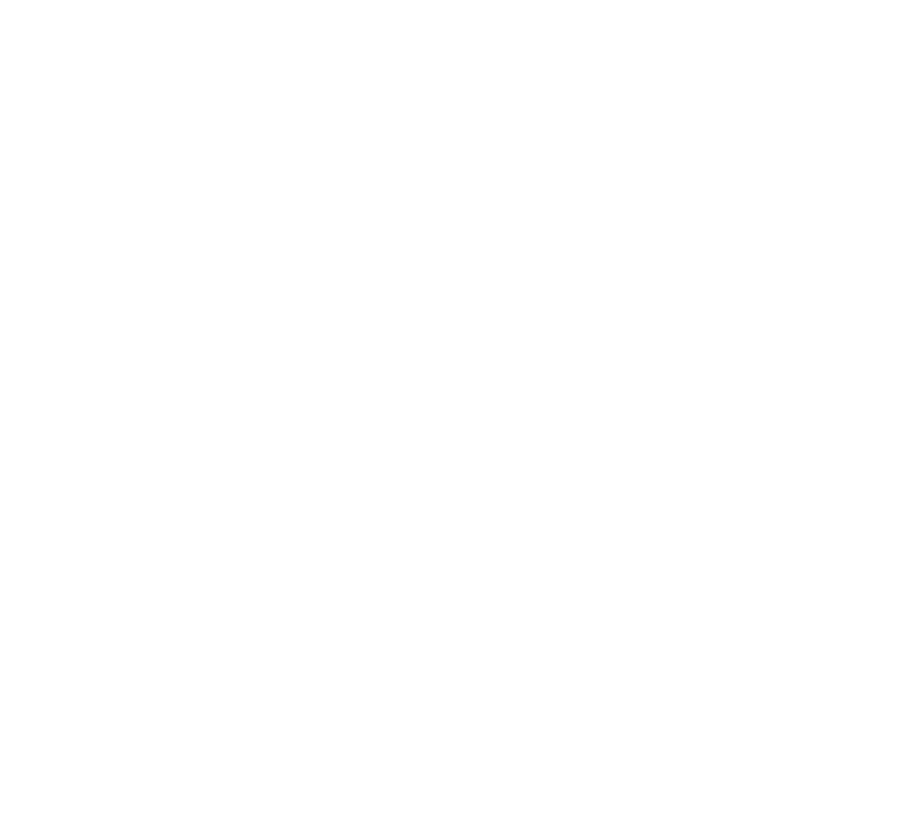
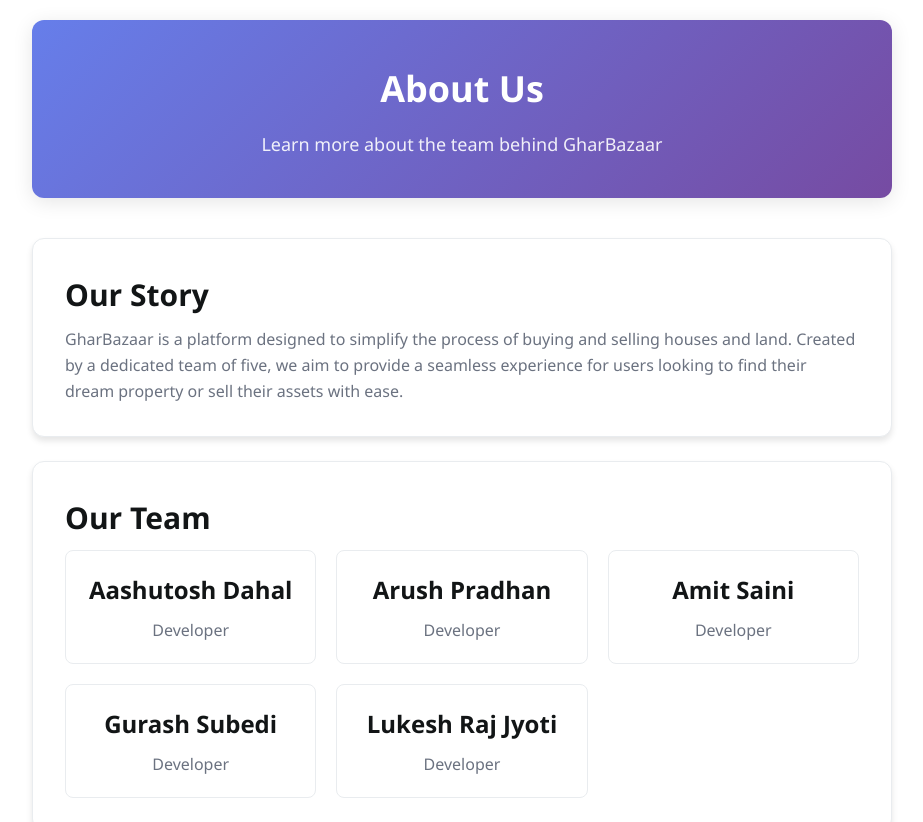
Before and after one commit to aashutoshdahal1/gharbazaar, a React (Vite) app: page /about in a window 1280 px wide. Before the commit this address had no page. Shown: the top 822 px of the page, without its empty margins (178-1101 px from the left). Before the commit the page ends 800 px from the top, so only its background shows below. Built offline with nearby package versions, Linux system fonts and the light colour scheme.

Commit message:
about page created and routes fixed

```diff
--- a/src/App.jsx
+++ b/src/App.jsx
@@ -16,8 +16,9 @@
 import EditProperty from "./pages/EditProperty";
 import EditProfile from "./pages/EditProfile";
 import ViewMessages from "./pages/ViewMessages";
-import Admin from "./pages/admin"; // Admin login page
-import AdminDashboard from "./pages/adminDashboard"; // Admin dashboard
+import Admin from "./pages/admin";
+import AdminDashboard from "./pages/adminDashboard";
+import About from "./pages/about";
 
 function App() {
   return (
@@ -109,6 +110,7 @@
             </AdminProtectedRoute>
           }
         />
+        <Route path="/about" element={<About />} />
       </Routes>
     </BrowserRouter>
   );
--- a/src/pages/HomePage.jsx
+++ b/src/pages/HomePage.jsx
@@ -594,6 +594,7 @@
                   style={styles.navLink}
                   onMouseEnter={(e) => (e.target.style.color = "#1e40af")}
                   onMouseLeave={(e) => (e.target.style.color = "#4b5563")}
+                  onClick={() => window.location.href = "/about"}
                 >
                   About
                 </span>
@@ -1060,7 +1061,7 @@
             <ul style={styles.footerList}>
               <li style={styles.footerListItem}>
                 <a
-                  href="#"
+                  href="/about"
                   style={styles.footerLink}
                   onMouseEnter={(e) => {
                     e.target.style.color = "#3b82f6";
--- /dev/null
+++ b/src/pages/about.jsx
@@ -0,0 +1,54 @@
+import React from "react";
+
+const About = () => {
+  return (
+    <div className="page-container">
+      <header className="page-header">
+        <h1>About Us</h1>
+        <p>Learn more about the team behind GharBazaar</p>
+      </header>
+
+      <section className="card">
+        <h2 className="card-title">Our Story</h2>
+        <p className="card-subtitle">
+          GharBazaar is a platform designed to simplify the process of buying and selling houses and land. Created by a dedicated team of five, we aim to provide a seamless experience for users looking to find their dream property or sell their assets with ease.
+        </p>
+      </section>
+
+      <section className="card mt-4">
+        <h2 className="card-title">Our Team</h2>
+        <div className="grid grid-3">
+          <div className="team-member">
+            <h3 className="team-member-name">Aashutosh Dahal</h3>
+            <p className="team-member-role">Developer</p>
+          </div>
+          <div className="team-member">
+            <h3 className="team-member-name">Arush Pradhan</h3>
+            <p className="team-member-role">Developer</p>
+          </div>
+          <div className="team-member">
+            <h3 className="team-member-name">Amit Saini</h3>
+            <p className="team-member-role">Developer</p>
+          </div>
+          <div className="team-member">
+            <h3 className="team-member-name">Gurash Subedi</h3>
+            <p className="team-member-role">Developer</p>
+          </div>
+          <div className="team-member">
+            <h3 className="team-member-name">Lukesh Raj Jyoti</h3>
+            <p className="team-member-role">Developer</p>
+          </div>
+        </div>
+      </section>
+
+      <section className="card mt-4">
+        <h2 className="card-title">Technology Stack</h2>
+        <p className="card-subtitle">
+          We built GharBazaar using React for the front end, Express.js for the backend, and MySQL as our database to ensure a robust and efficient platform.
+        </p>
+      </section>
+    </div>
+  );
+};
+
+export default About;
--- a/src/styles/global.css
+++ b/src/styles/global.css
@@ -1296,3 +1296,32 @@
 .dashboard-site-info-grid span {
   color: var(--success-color);
 }
+
+/* Existing global.css content remains unchanged, append the following: */
+
+/* Team Member Styles */
+.team-member {
+  text-align: center;
+  padding: var(--space-xl);
+  border: 1px solid var(--border-light);
+  border-radius: var(--radius-md);
+  background-color: var(--bg-primary);
+  transition: all var(--transition-normal);
+}
+
+.team-member:hover {
+  box-shadow: var(--shadow-md);
+  transform: translateY(-2px);
+}
+
+.team-member-name {
+  font-size: var(--text-2xl);
+  color: var(--text-primary);
+  margin-bottom: var(--space-sm);
+}
+
+.team-member-role {
+  font-size: var(--text-base);
+  color: var(--text-secondary);
+  margin: 0;
+}
```
